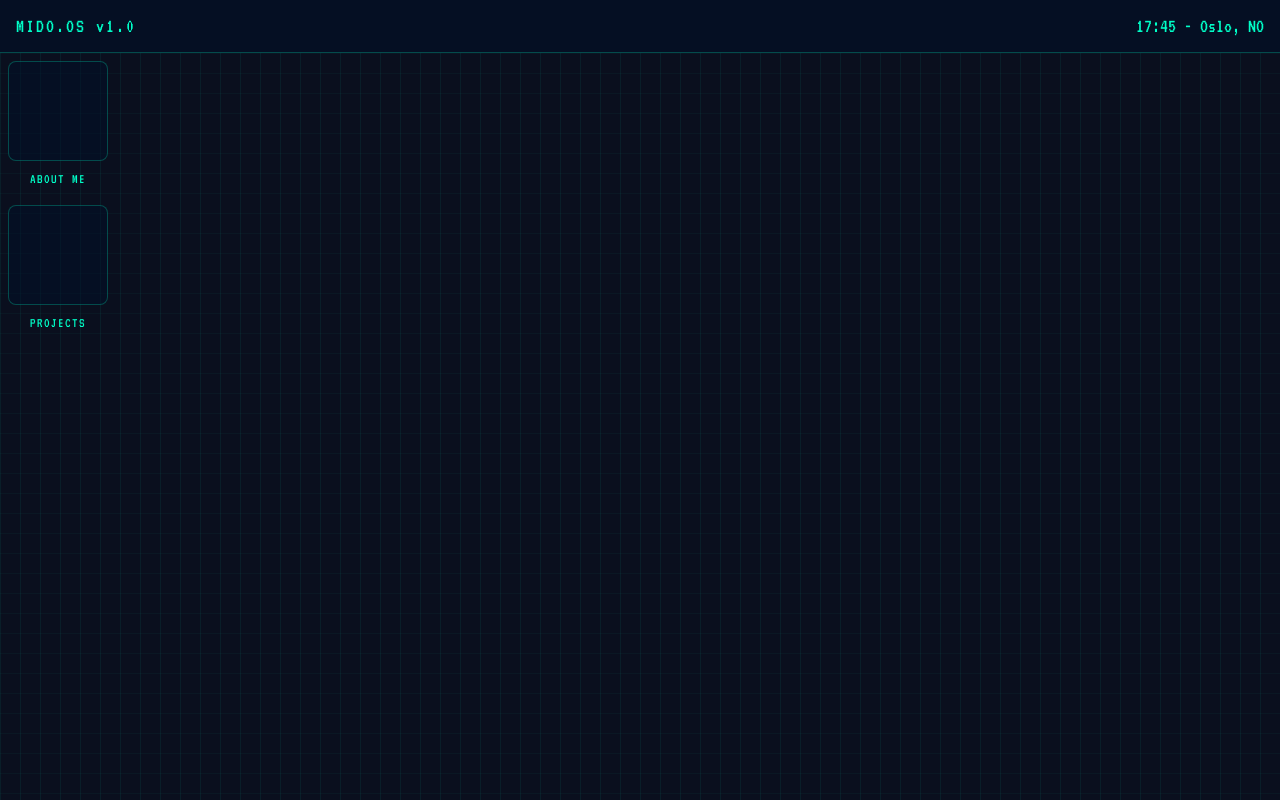
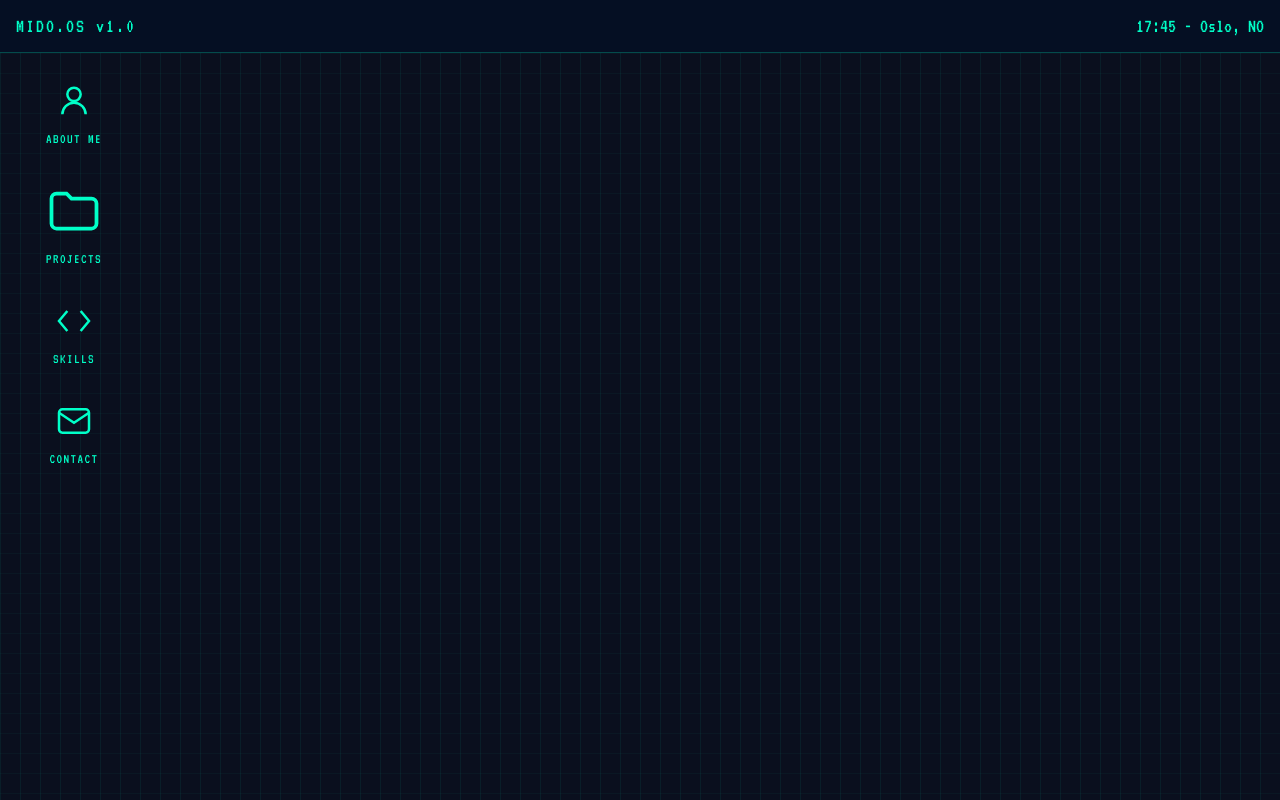
Before and after one commit to MidoLore/portfolio, a React (Vite) app: page / in a window 1280 px wide. Built offline with nearby package versions, Linux system fonts and the light colour scheme.

Commit message:
Created Icons and removed border

```diff
--- a/src/App.jsx
+++ b/src/App.jsx
@@ -37,8 +37,47 @@ function App() {
                     backgroundSize: '20px 20px'
                 }}
             >
-                <Icons title="ABOUT ME" icon={""} onClick={() => openWindow('about') } />
-                <Icons title="PROJECTS" onClick={() => openWindow('projects')} />
+                <div className='absolute top-5 left-4 flex flex-col gap-4'>
+                    <Icons
+                        title="ABOUT ME"
+                        icon={
+                            <svg width="40" height="40" viewBox="0 0 24 24" fill="none" stroke="currentColor" strokeWidth="1.5">
+                                <circle cx="12" cy="8" r="4" />
+                                <path d="M5 20a7 7 0 0 1 14 0" />
+                            </svg>
+                        }
+                        onClick={() => openWindow('about')}
+                    />
+                    <Icons
+                        title="PROJECTS"
+                        icon={
+                            <svg width="60" height="60" viewBox="0 0 24 24" fill="none" stroke="currentColor" strokeWidth="1.5">
+                                <path d="M3 7a2 2 0 0 1 2-2h4l2 2h8a2 2 0 0 1 2 2v8a2 2 0 0 1-2 2H5a2 2 0 0 1-2-2V7z" />
+                            </svg>
+                        }
+                        onClick={() => openWindow('projects')}
+                    />
+                    <Icons
+                        title="SKILLS"
+                        icon={
+                            <svg width="40" height="40" viewBox="0 0 24 24" fill="none" stroke="currentColor" strokeWidth="1.5">
+                                <path d="M8 6l-5 6 5 6" />
+                                <path d="M16 6l5 6-5 6" />
+                            </svg>
+                        }
+                        onClick={() => openWindow('skills')}
+                    />
+                        <Icons
+                            title="CONTACT"
+                            icon={
+                                <svg width="40" height="40" viewBox="0 0 24 24" fill="none" stroke="currentColor" strokeWidth="1.5">
+                                    <rect x="3" y="5" width="18" height="14" rx="2" />
+                                    <path d="M3 7l9 6 9-6" />
+                                </svg>
+                            }
+                            onClick={() => openWindow('contact')}
+                        />
+                </div>
 
                 <Window
                     title="ABOUT ME"
@@ -91,6 +130,8 @@ function App() {
                     </div>
                 </Window>
                 <Window title="PROJECTS" isOpen={windows.projects} onClose={() => closeWindow('projects')} onFocus={() => setActiveWindow('projects')} width={600} height={300} />
+                <Window title="SKILLS" isOpen={windows.skills} onClose={() => closeWindow('skills')} onFocus={() => setActiveWindow('skills')} width={600} height={300} />
+                <Window title="CONTACT" isOpen={windows.contact} onClose={() => closeWindow('contact')} onFocus={() => setActiveWindow('contact')} width={600} height={300} />
             </div>
 
         </div>
--- a/src/components/Icons.jsx
+++ b/src/components/Icons.jsx
@@ -3,7 +3,7 @@ function Icons({onClick, title, icon}) {
     return (
         <>
             <button onClick={onClick} className='flex flex-col items-center gap-2 p-2 rounded-lg hover:bg-[#00ffc810] group'>
-                <div className='w-25 h-25 rounded-lg border border-[#00ffc840] bg-[#00102880] flex items-center justify-center text-3xl group-hover:border-[#00ffc8]'>
+                <div className='w-25 h-25bg-[#00102880] flex items-center justify-center text-3xl group-hover:border-[#00ffc8]'>
                     {icon}
                 </div>
                 <span className='text-sm tracking-widest'>{title}</span>
```
